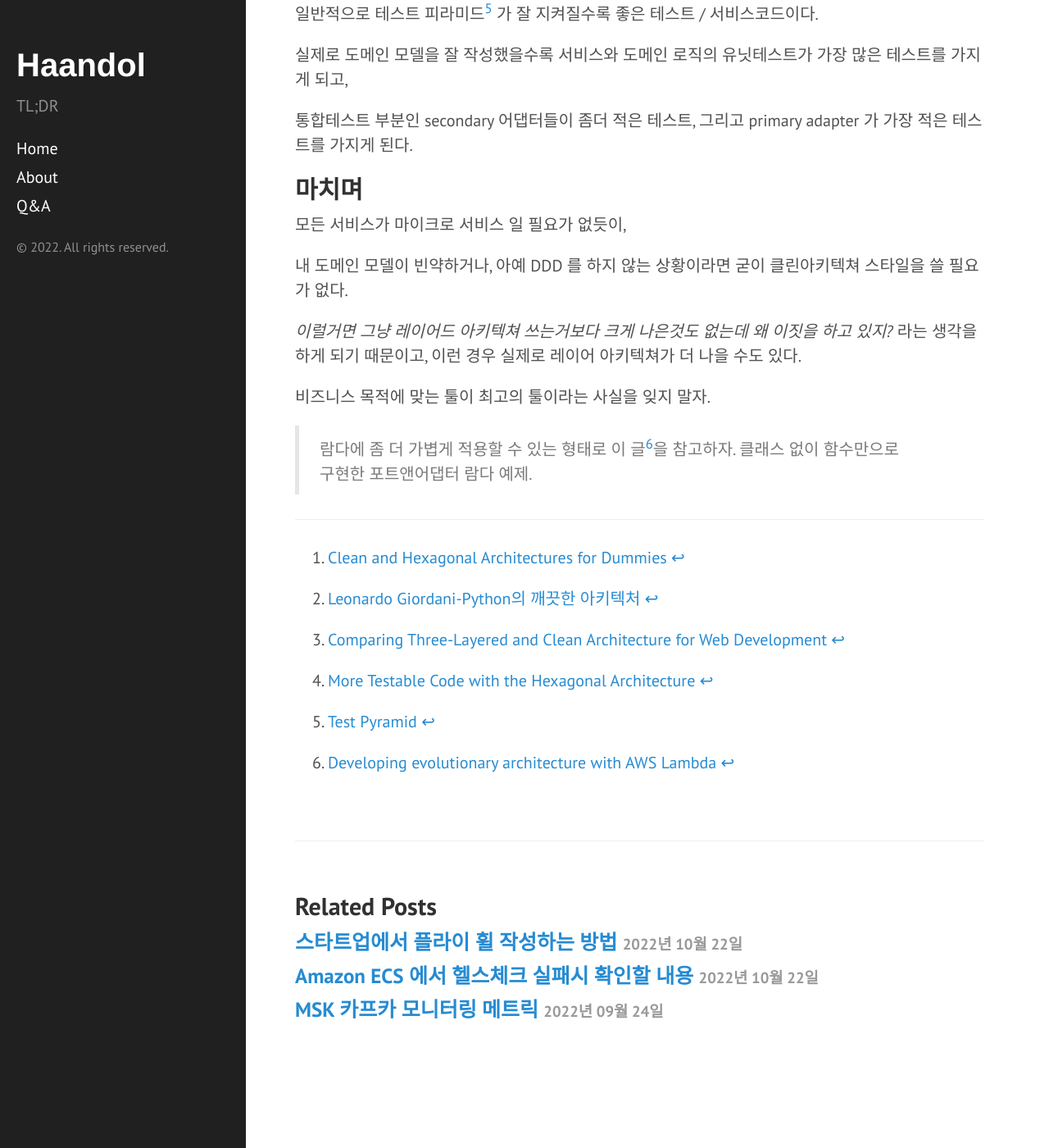
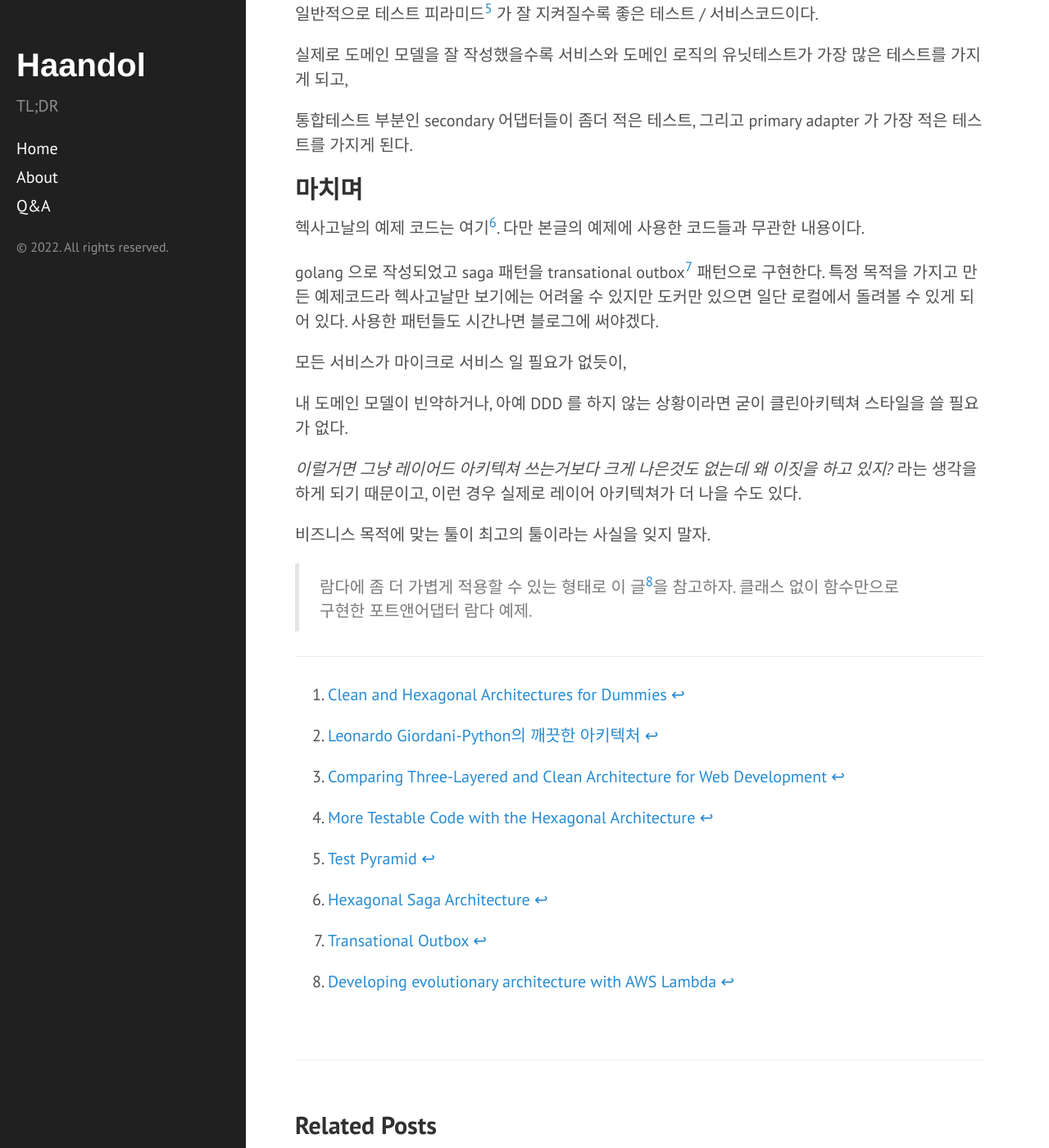
Before and after one commit to haandol/haandol.github.com, a Jekyll site: the page built from _posts/2022-02-13-demystifying-hexgagonal-architecture.md, in a window 1280 px wide and 1400 px high, scrolled down 13488 px. Shown: the whole window at 82% size. Built offline with Jekyll 4.4.1, drawn with Linux system fonts in a browser that asks for light colours; comment, search, counter and statistics services are not loaded.

Commit message:
Update 2022-02-13-demystifying-hexgagonal-architecture.md

```diff
--- a/_posts/2022-02-13-demystifying-hexgagonal-architecture.md
+++ b/_posts/2022-02-13-demystifying-hexgagonal-architecture.md
@@ -444,6 +444,10 @@ describe('create task and job', () => {
 
 ## 마치며
 
+헥사고날의 예제 코드는 여기[^7]. 다만 본글의 예제에 사용한 코드들과 무관한 내용이다.
+
+golang 으로 작성되었고 saga 패턴을 transational outbox[^8] 패턴으로 구현한다. 특정 목적을 가지고 만든 예제코드라 헥사고날만 보기에는 어려울 수 있지만 도커만 있으면 일단 로컬에서 돌려볼 수 있게 되어 있다. 사용한 패턴들도 시간나면 블로그에 써야겠다.
+
 모든 서비스가 마이크로 서비스 일 필요가 없듯이,
 
 내 도메인 모델이 빈약하거나, 아예 DDD 를 하지 않는 상황이라면 굳이 클린아키텍쳐 스타일을 쓸 필요가 없다.
@@ -462,3 +466,5 @@ describe('create task and job', () => {
 [^4]: [More Testable Code with the Hexagonal Architecture](https://www.youtube.com/watch?v=ujb_O6myknY)
 [^5]: [Test Pyramid](https://martinfowler.com/bliki/TestPyramid.html)
 [^6]: [Developing evolutionary architecture with AWS Lambda](https://aws.amazon.com/blogs/compute/developing-evolutionary-architecture-with-aws-lambda/)
+[^7]: [Hexagonal Saga Architecture](https://github.com/haandol/hexagonal-saga-architecture)
+[^8]: [Transational Outbox](https://microservices.io/patterns/data/transactional-outbox.html)
```
